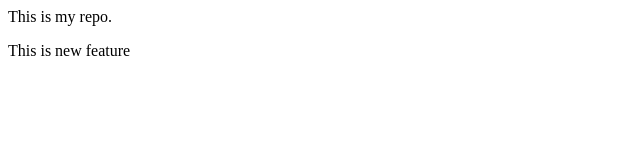
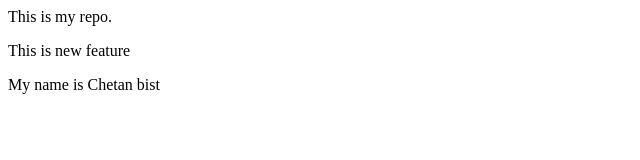
Before and after one commit to Chhota-Chetan/localrepo, a plain HTML site: page index.htm in a window 1280 px wide. Shown: the whole page, without its empty margins (0-640 px from the left). Drawn offline with Linux system fonts and the light colour scheme.

Commit message:
Add my infomation

```diff
--- a/index.htm
+++ b/index.htm
@@ -1,2 +1,3 @@
 <p>This is my repo.</p>
 <p>This is new feature</p>
+<p>My name is Chetan bist</p>
```
